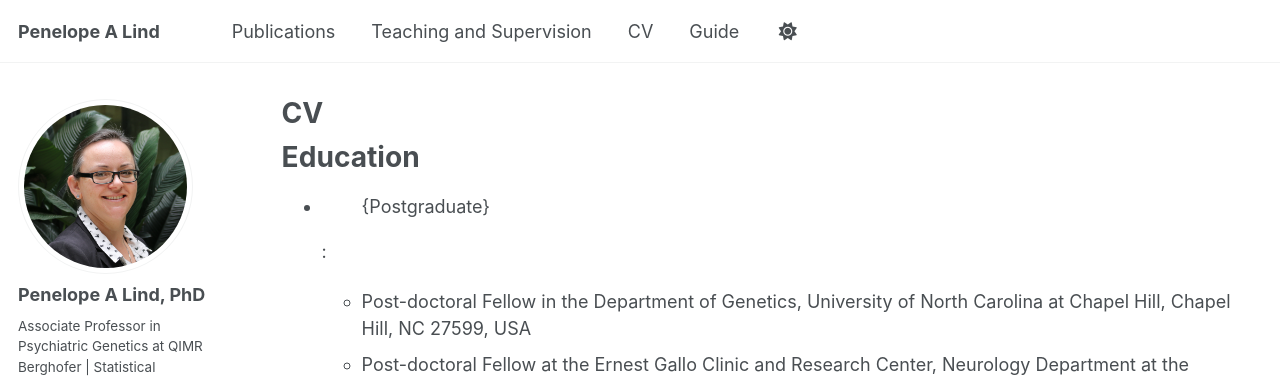
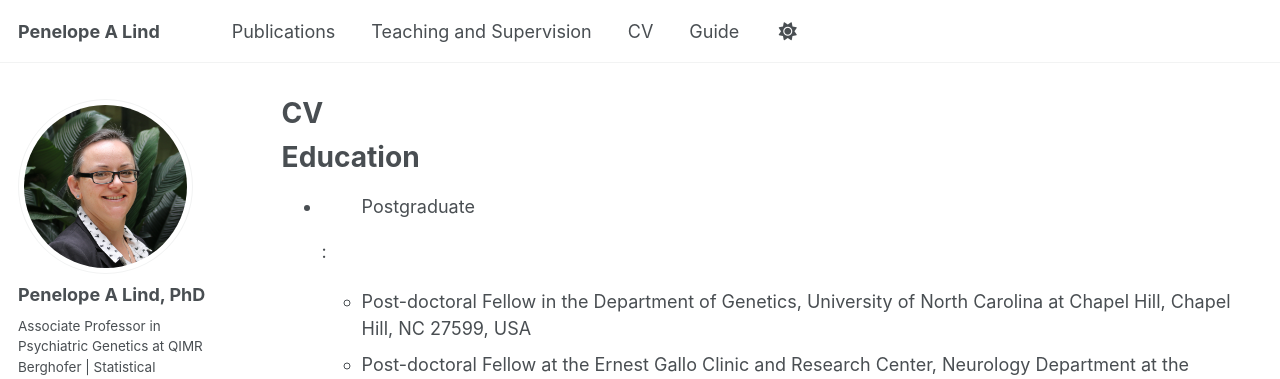
Before and after one commit to penelopelind/penelopelind.github.io, a Jekyll site: the page built from _pages/cv.md, in a window 1280 px wide and 900 px high. Shown: the top 379 px of the window. Built offline with Jekyll 4.4.1, drawn with Linux system fonts in a browser that asks for light colours; some web fonts are replaced; a script that is not in the unit is left out.

Commit message:
Update cv.md

```diff
--- a/_pages/cv.md
+++ b/_pages/cv.md
@@ -11,13 +11,13 @@ redirect_from:
 
 Education
 ======
-* <ul>{Postgraduate}</ul>:
+* <ul>Postgraduate</ul>:
   * Post-doctoral Fellow in the Department of Genetics, University of North Carolina at Chapel Hill, Chapel Hill, NC 27599, USA
   * Post-doctoral Fellow at the Ernest Gallo Clinic and Research Center, Neurology Department at the University of California, San Francisco, Emeryville, CA 94608, USA
 
 * <ul>Graduate</ul>:
   * Graduate Diploma in Education (Senior Years) with Distinction (Science Education - Biology Extension), Queensland University of Technology, Australia.
-  * Ph.D in Biological Sciences, University of Waikato, New Zealand. Dissertation Title: '<i>Comparative Characterization of Esterases and Lipases for Biosensors</i>.
+  * Ph.D in Biological Sciences, University of Waikato, New Zealand. Dissertation Title: '<em>Comparative Characterization of Esterases and Lipases for Biosensors</em>.
 
 * <ul>Undergraduate</ul>:
   * First Class Bachelor of Science with Honors in Biochemistry, Victoria University of Wellington, New Zealand
@@ -52,63 +52,63 @@ Ongoing Research Support
 ======
 * MRF2024891, Medical Research Future Fund; 01/06/2023-31/05/2027 ($2,595,260)
   * CIA: Medland, Sarah, My role: co-Chief Investigator
-  * Title: <i>Enabling pharmacogenomics in the Australian context: improving the accuracy of clinical utility and cost effectiveness analyses</i>.
+  * Title: <em>Enabling pharmacogenomics in the Australian context: improving the accuracy of clinical utility and cost effectiveness analyses</em>.
   * The goal of this project is to improve the accuracy of estimates of the likelihood and severity of effects for medications used to treat Anxiety and Affective disorders. Given how common these disorders are, the high rates of side effects, variable treatment efficacy and the availability of pharmacogenomics tests targeting these disorders, accurate estimates are needed in order to undertake modelling of the cost effectiveness of pharmacogenomic tests in the Australian context
 
 * MRF2025803, Medical Research Future Fund; 01/06/2023-31/05/2027 ($1,126,562)
   * CIA: Medland, Sarah, My role: co-Chief Investigator
-  * Title: <i>Using risk profiles to overcome challenges in incorporating polygenic risk scores into clinical mental health practice</i>.
+  * Title: <em>Using risk profiles to overcome challenges in incorporating polygenic risk scores into clinical mental health practice</em>.
   * The goal of this project is to develop profile-based approaches to overcome the issues of differential diagnosis, comorbidity and changes across the life span in incorporating polygenic risk scores into mental health practice.
 
 * MRF1200644, Medical Research Future Fund; 01/06/2020-31/05/2025 ($1,371,571)
   * CIA: Medland, Sarah, My role: co-Chief Investigator
-  * Title: <i>Australian Pharmacogenomics Diversity Project: Examining the evidence and improving the performance of pharmacogenomics in the Australian context</i>.
+  * Title: <em>Australian Pharmacogenomics Diversity Project: Examining the evidence and improving the performance of pharmacogenomics in the Australian context</em>.
   * The goal of this project is to use large-scale data, including clinical and biomarker data, to address evidence gaps that present barriers to the wide-scale adoption of pharmacogenomics-guided pharmacological treatment for MDD within the Australian context.
 
 Completed Research Support
 ======
 * APP1138514, National Health and Medical Research Council of Australia; 01/01/18-12/30/22 ($1,840,594)
   * CIA: Medland, Sarah, My role: Associate Investigator
-  * Title: <i>Leveraging record linkage for single-indication medications to boost recruitment in Psychiatric and Pharmaco-Genetics</i>.
+  * Title: <em>Leveraging record linkage for single-indication medications to boost recruitment in Psychiatric and Pharmaco-Genetics</em>.
   * The goal of this project is to recruit, phenotype and genotype individuals who have been prescribed Clozapine and Lithium Carbonate which are single-indication medications for Schizophrenia and Bipolar Disorder. Through our collaborations with the Psychiatric Genomic Consortium, we will significantly advance our understanding of the genetics of these disorders.
 
 * Queensland State Government (Queensland Health); 01/12/2020-30/11/2021 ($246,043)
   * PI: Colodro-Conde, Lucia, My role: co-Chief Investigator.
-  * Title: <i>Exploring the impacts of responses to the COVID-19 pandemic</i>.
+  * Title: <em>Exploring the impacts of responses to the COVID-19 pandemic</em>.
   * The goal of this project is to assess the impact of the COVID-19 pandemic response on individuals and examine the associations with psychosocial factors, genetic vulnerability, and previous history of mental health disorders.
 
 * APP1158125, National Health and Medical Research Council of Australia; 01/01/19-12/30/20 ($1,523,438)
   * CIA:  Medland, Sarah, My role: co-Chief Investigator
-  * Title: <i>Examining the impact of changes to diagnostic criteria on Autism Spectrum and Attention Deficit Hyperactivity Disorders</i>.
+  * Title: <em>Examining the impact of changes to diagnostic criteria on Autism Spectrum and Attention Deficit Hyperactivity Disorders</em>.
   * The goal of this project is to examine how changes to the criteria used to diagnose ASD and ADHD affect the symptom profile, cost of treatment and generalization of GWAS results, to determine the implications of these changes for personalized medicine.
 
 * HGA-MEDLAND, Genetics and Human Agency Program; 12/01/16-12/30/19 (USD $507,086)
   * PI: Medland, Sarah, My role: Co-Principal Investigator
-  * Title: <i>Genetic determinism; misunderstanding or fundamental attribution error? Implications for our understanding of behavior and personal responsibility</i>.
+  * Title: <em>Genetic determinism; misunderstanding or fundamental attribution error? Implications for our understanding of behavior and personal responsibility</em>.
   * The goal of this study is to examine the role that language and attribution play in deterministic understanding of genetic research.
 
 * APP1084325, National Health and Medical Research Council of Australia; 01/01/15-12/30/18 ($583,468)
   * CIA: Medland, Sarah, My role: co-Chief Investigator
-  * Title: <i>Investigating the relationship between Depression, Anxiety and Nausea and Vomiting during Pregnancy: Causation or shared liability?</i>
+  * Title: <em>Investigating the relationship between Depression, Anxiety and Nausea and Vomiting during Pregnancy: Causation or shared liability?</em>
   * The goal of this study was to collect and genotype DNA samples in a cohort enriched for severe Nausea and Vomiting during Pregnancy.
 
 * APP1060663, National Health and Medical Research Council of Australia; 01/01/14-12/30/17 ($587,109)
   * CIA: Lind, Penelope
-  * Title: <i>A comprehensive analysis of the role of the Alcohol Dehydrogenase gene cluster in alcohol-related disorders and esophageal cancer through deep resequencing</i>.
+  * Title: <em>A comprehensive analysis of the role of the Alcohol Dehydrogenase gene cluster in alcohol-related disorders and esophageal cancer through deep resequencing</em>.
   * The goal of this study was to examine Alcohol Dehydrogenase sequence variants that significantly affect risk for hazardous alcohol consumption, alcohol use disorders and the development of esophageal squamous cell carcinoma in the Australian population.
 
 * 552482, National Health and Medical Research Council of Australia; 01/01/11-12/30/13 ($846,000)
   * CIA:  Whitfield, John, My role: co-Chief Investigator
-  * Title: <i>A genome wide association study for alcohol and nicotine addiction susceptibility genes</i>.
+  * Title: <em>A genome wide association study for alcohol and nicotine addiction susceptibility genes</em>.
   * The goal of this project was to identify genetic variants that influence alcohol and nicotine addiction and the degree of shared genetic influences between the two disorders.
 
 * Alcohol and Health Research Grants Scheme (Australia); 01/01/10-12/30/10 ($35,000)
   * PI: Lind, Penelope
-  * Title: <i>The impact of rare variants in the ADH gene cluster on harmful alcohol consumption</i>.
+  * Title: <em>The impact of rare variants in the ADH gene cluster on harmful alcohol consumption</em>.
 
 * Alcohol and Health Research Grants Scheme (Australia) 	01/01/08-12/30/08 ($35,000)
   * PI: Lind, Penelope
-  * Title: <i>Genetics of alcohol and nicotine addiction</i>.
+  * Title: <em>Genetics of alcohol and nicotine addiction</em>.
 
 Service and leadership
 ======
```
